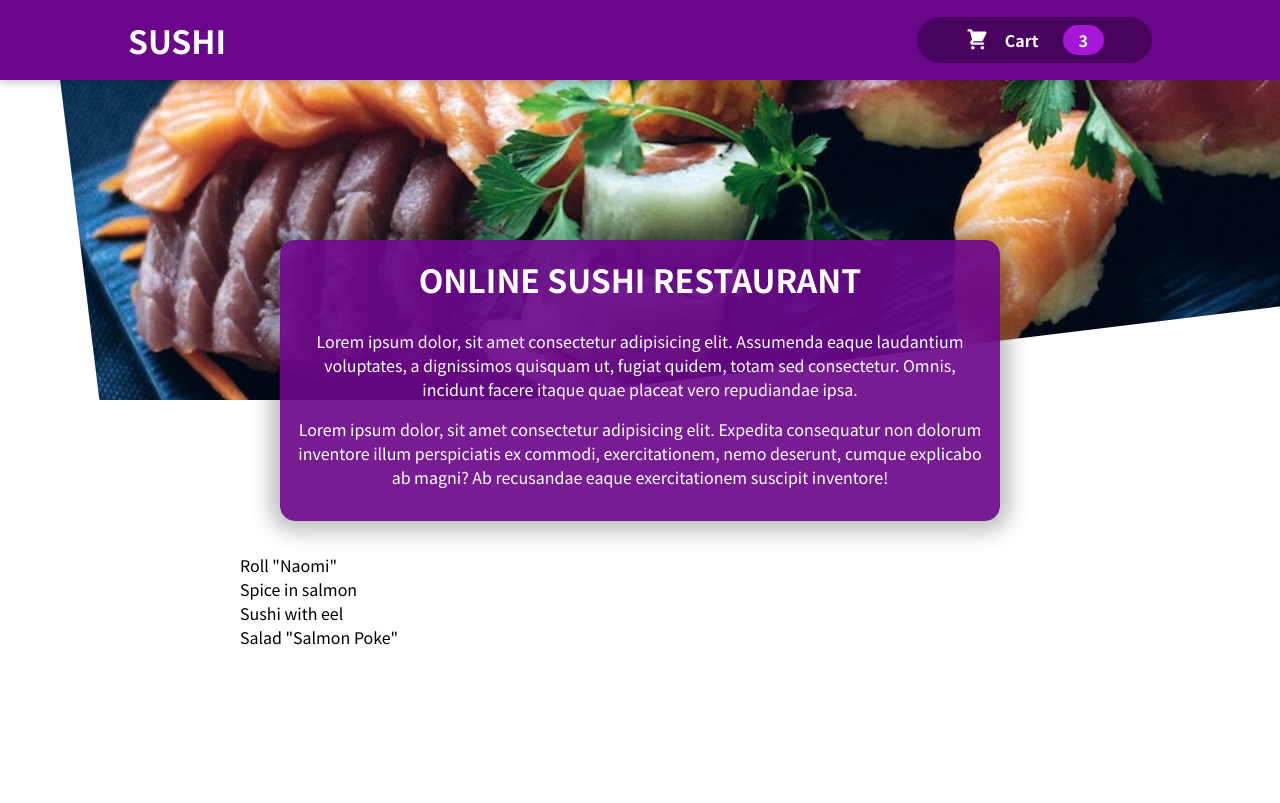
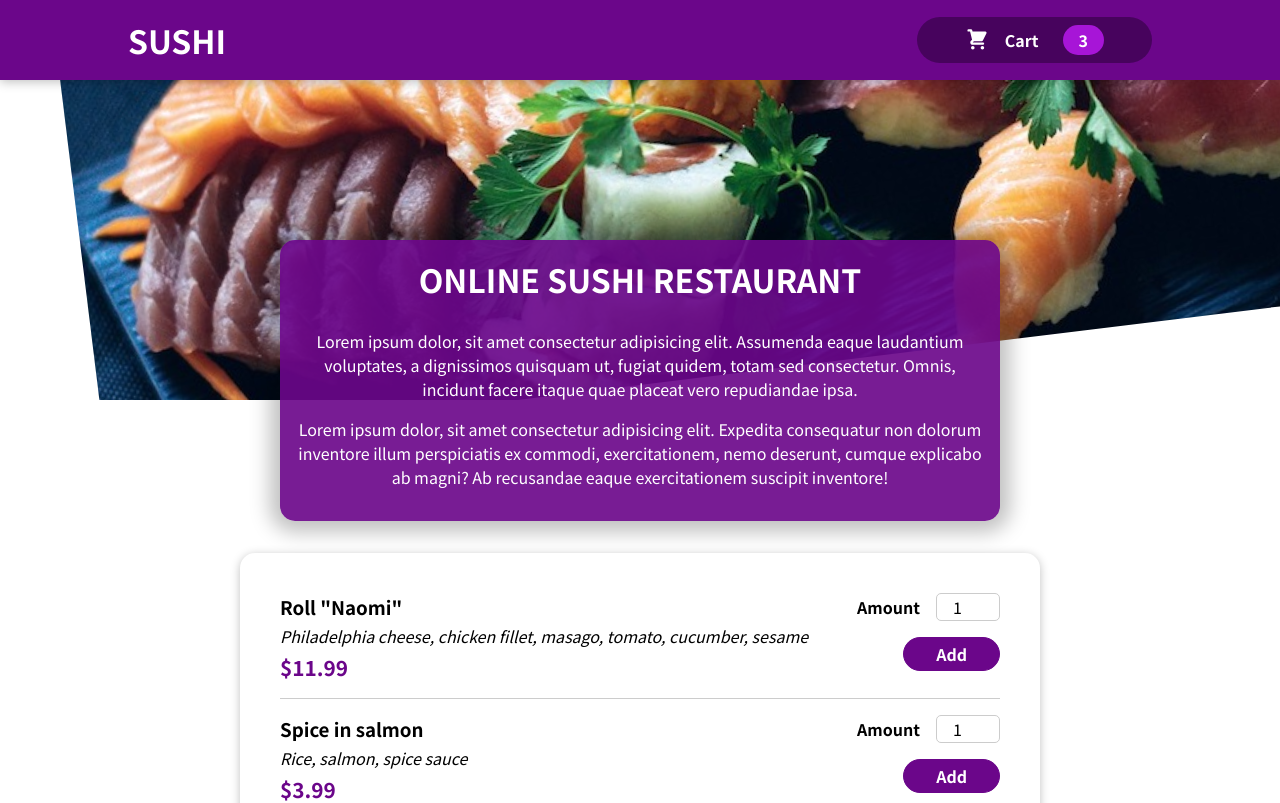
Before and after one commit to s-p-ko/sushi, a React (Create React App) app: page / in a window 1280 px wide. Shown: the top 803 px of the page. Built offline with nearby package versions, Linux system fonts and the light colour scheme.

Commit message:
Add Form and Display Meals

```diff
--- /dev/null
+++ b/src/components/Meals/MealItem/MealItem.js
@@ -0,0 +1,22 @@
+import styles from './MealItem.module.css';
+import MealItemForm from './MealItemForm';
+
+const MealItem = (props) => {
+  //the first $ is text, the second one is like ${smth}
+  const formattedPrice = `$${props.price.toFixed(2)}`;
+
+  return (
+    <li className={styles.meal}>
+      <div>
+        <h3>{props.name}</h3>
+        <div className={styles.description}>{props.description}</div>
+        <div className={styles.price}>{formattedPrice}</div>
+      </div>
+      <div>
+        <MealItemForm />
+      </div>
+    </li>
+  );
+};
+
+export default MealItem;
--- /dev/null
+++ b/src/components/Meals/MealItem/MealItem.module.css
@@ -0,0 +1,22 @@
+.meal {
+  display: flex;
+  justify-content: space-between;
+  margin: 1rem;
+  padding-bottom: 1rem;
+  border-bottom: 1px solid #ccc;
+}
+
+.meal h3 {
+  margin: 0 0 0.25rem 0;
+}
+
+.description {
+  font-style: italic;
+}
+
+.price {
+  margin-top: 0.25rem;
+  font-weight: bold;
+  color: #6b068a;
+  font-size: 1.3rem;
+}
--- /dev/null
+++ b/src/components/Meals/MealItem/MealItemForm.js
@@ -0,0 +1,22 @@
+import Input from '../../UI/Input';
+import styles from './MealItemForm.module.css';
+
+const MealItemForm = (props) => {
+  return (
+    <form className={styles.form}>
+      <Input
+        label='Amount'
+        input={{
+          id: 'amount',
+          type: 'number',
+          min: '1',
+          step: '1',
+          defaultValue: '1',
+        }}
+      />
+      <button>Add</button>
+    </form>
+  );
+};
+
+export default MealItemForm;
--- /dev/null
+++ b/src/components/Meals/MealItem/MealItemForm.module.css
@@ -0,0 +1,20 @@
+.form {
+  text-align: right;
+}
+
+.form button {
+  font: inherit;
+  cursor: pointer;
+  background-color: #6b068a;
+  border: 1px solid #6b068a;
+  color: white;
+  padding: 0.25rem 2rem;
+  border-radius: 20px;
+  font-weight: bold;
+}
+
+.form button:hover,
+.form button:active {
+  background-color: #47035d;
+  border-color: #47035d;
+}
--- a/src/components/Meals/MealList.js
+++ b/src/components/Meals/MealList.js
@@ -1,4 +1,6 @@
 import styles from './MealList.module.css';
+import Card from '../UI/Card';
+import MealItem from './MealItem/MealItem';
 
 const MEALS = [
   {
@@ -29,11 +31,20 @@
 ];
 
 const MealList = () => {
-  const mealList = MEALS.map((meal) => <li key={meal.id}>{meal.name}</li>);
+  const mealList = MEALS.map((meal) => (
+    <MealItem
+      key={meal.id}
+      name={meal.name}
+      description={meal.description}
+      price={meal.price}
+    />
+  ));
 
   return (
     <section className={styles.meals}>
-      <ul>{mealList}</ul>
+      <Card>
+        <ul>{mealList}</ul>
+      </Card>
     </section>
   );
 };
--- /dev/null
+++ b/src/components/UI/Card.js
@@ -0,0 +1,7 @@
+import styles from './Card.module.css';
+
+const Card = (props) => {
+  return <div className={styles.card}>{props.children}</div>;
+};
+
+export default Card;
--- /dev/null
+++ b/src/components/UI/Card.module.css
@@ -0,0 +1,6 @@
+.card {
+  padding: 1.5rem;
+  box-shadow: 0 2px 10px rgba(0, 0, 0, 0.25);
+  border-radius: 15px;
+  background-color: white;
+}
--- /dev/null
+++ b/src/components/UI/Input.js
@@ -0,0 +1,12 @@
+import styles from './Input.module.css';
+
+const Input = (props) => {
+  return (
+    <div className={styles.input}>
+      <label htmlFor={props.input.id}>{props.label}</label>
+      <input {...props.input} />
+    </div>
+  );
+};
+
+export default Input;
--- /dev/null
+++ b/src/components/UI/Input.module.css
@@ -0,0 +1,18 @@
+.input {
+  display: flex;
+  align-items: center;
+  margin-bottom: 1rem;
+}
+
+.input label {
+  font-weight: bold;
+  margin-right: 1rem;
+}
+
+.input input {
+  width: 4rem;
+  border-radius: 5px;
+  border: 1px solid #ccc;
+  font: inherit;
+  padding-left: 1rem;
+}
```
